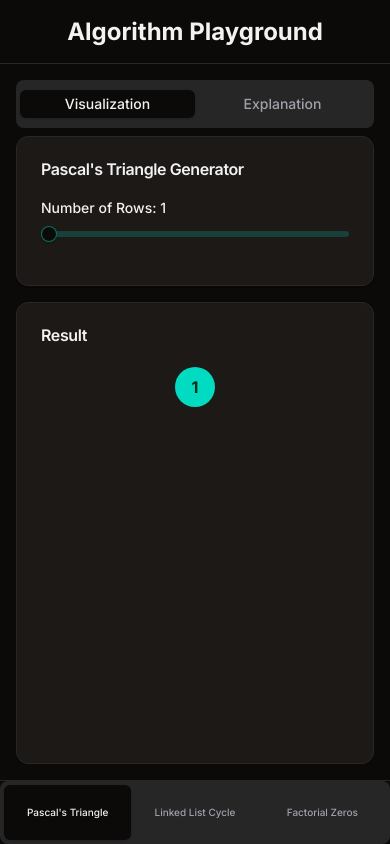
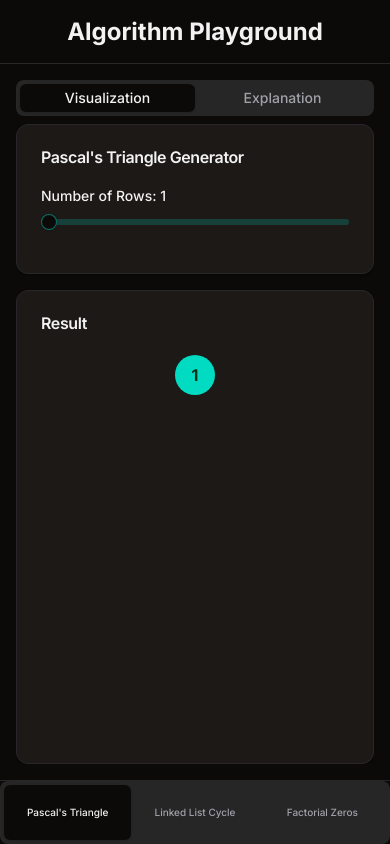
Before and after one commit to 0xJohnnie/algorithm-complexity, a Next.js app: page /pascal-triangle in a window 390 px wide. Built offline with nearby package versions, Linux system fonts and the light colour scheme.

Commit message:
fix: prevent Tabs height from changing on mobile

```diff
--- a/app/factorial-trailing-zeros/page.tsx
+++ b/app/factorial-trailing-zeros/page.tsx
@@ -79,7 +79,7 @@ export default function FactorialTrailingZerosPage() {
 
   return (
     <Tabs defaultValue="visualization" className="flex flex-col h-full p-4">
-      <TabsList className="grid w-full grid-cols-2 h-[48]">
+      <TabsList className="grid w-full grid-cols-2">
         <TabsTrigger value="visualization">Visualization</TabsTrigger>
         <TabsTrigger value="explanation">Explanation</TabsTrigger>
       </TabsList>
--- a/app/linked-list-cycle/page.tsx
+++ b/app/linked-list-cycle/page.tsx
@@ -142,7 +142,7 @@ export default function LinkedListCyclePage() {
 
   return (
     <Tabs defaultValue="visualization" className="flex flex-col h-full p-4">
-      <TabsList className="grid w-full grid-cols-2 h-[48]">
+      <TabsList className="grid w-full grid-cols-2">
         <TabsTrigger value="visualization">Visualization</TabsTrigger>
         <TabsTrigger value="explanation">Explanation</TabsTrigger>
       </TabsList>
--- a/app/pascal-triangle/page.tsx
+++ b/app/pascal-triangle/page.tsx
@@ -51,7 +51,7 @@ export default function PascalTrianglePage() {
 
   return (
     <Tabs defaultValue="visualization" className="flex flex-col h-full p-4">
-      <TabsList className="grid w-full grid-cols-2 h-[48px] shrink-0">
+      <TabsList className="grid w-full grid-cols-2">
         <TabsTrigger value="visualization">Visualization</TabsTrigger>
         <TabsTrigger value="explanation">Explanation</TabsTrigger>
       </TabsList>
```
